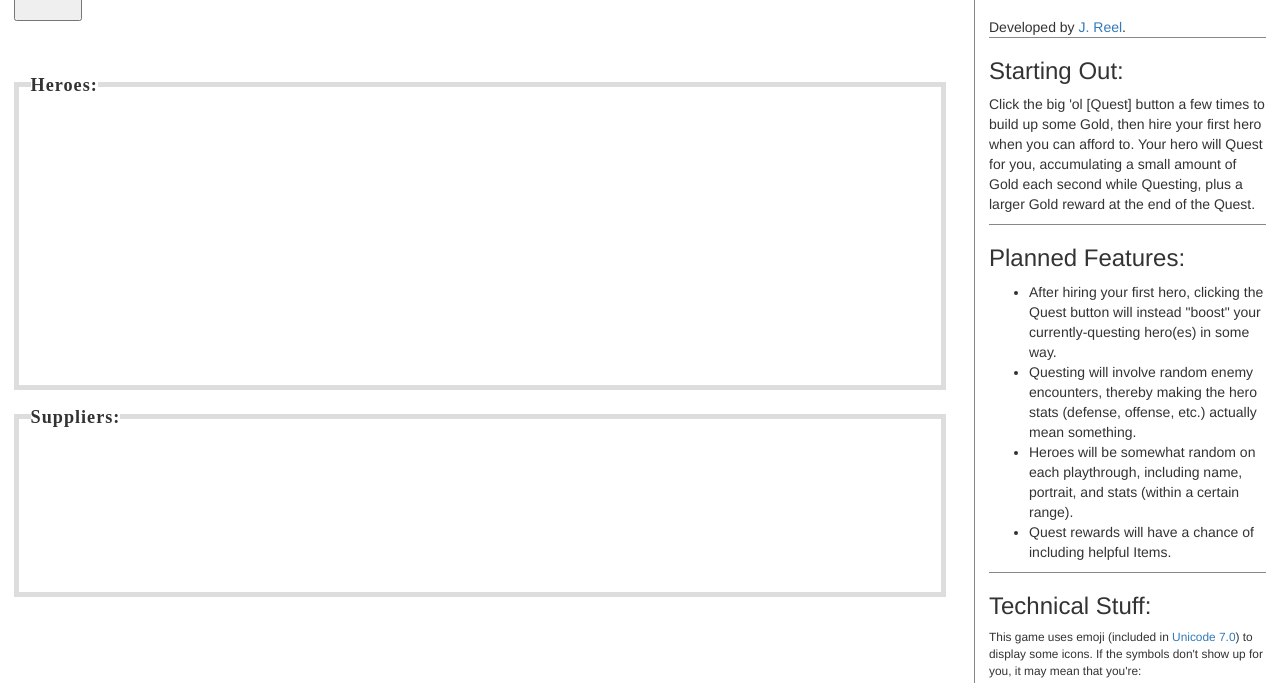
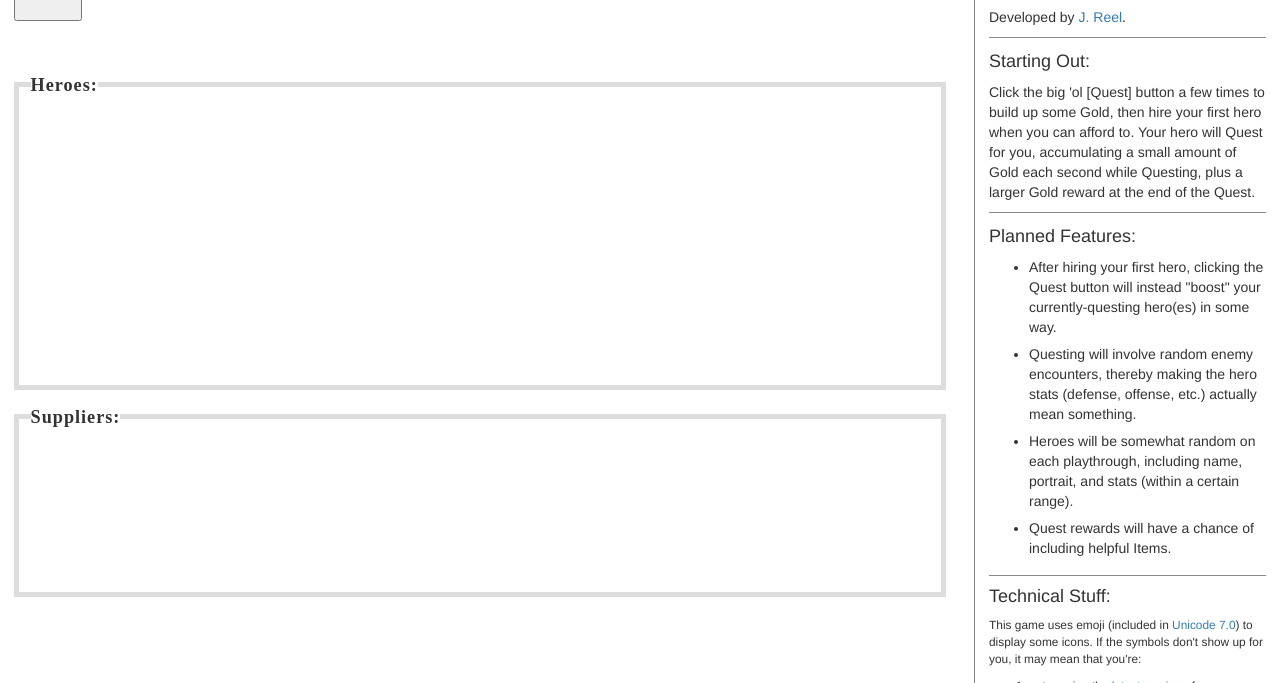
Before and after one commit to jreel/clicker, a plain HTML site: page index.html in a window 1280 px wide. Both pictures are taken after a click on the button "About". Shown: the part 117-800 px from the top of the page. Drawn offline with nearby package versions, Linux system fonts and the light colour scheme; a web font is replaced by a local one.

Commit message:
updating 'about' documentation

```diff
--- a/index.html
+++ b/index.html
@@ -115,22 +115,25 @@
 <div id="sidebar-wrapper" class="hidden">
 <div id="about" class="">
     <div>
+        <p>
     ClickerQuest is based on similar games, such as Clicker Heroes, CivClicker, Cookie Clicker, etc.
         It's a work-in-progress, so check back regularly for updates,
         and please send in any bug reports or feature requests!
-        <br><br>
+        </p>
+        <p>
         Developed by <a href="http://github.com/jreel">J. Reel</a>.
+        </p>
     </div>
 
     <div>
-    <h3>Starting Out:</h3>
+    <h4>Starting Out:</h4>
     <p>        Click the big 'ol [Quest] button a few times to build up some Gold, then hire your first hero when you can afford to.
         Your hero will Quest for you, accumulating a small amount of Gold each second while Questing, plus a larger Gold reward at the end of the Quest.
     </p>
     </div>
 
     <div>
-    <h3>Planned Features:</h3>
+    <h4>Planned Features:</h4>
     <p>
         <ul>
             <li>After hiring your first hero, clicking the Quest button will instead "boost" your currently-questing hero(es) in some way.</li>
@@ -142,7 +145,7 @@
     </div>
 
     <div id="technical">
-    <h3>Technical Stuff:</h3>
+    <h4>Technical Stuff:</h4>
     <p>
         This game uses emoji (included in <a href="https://emojipedia.org/unicode-7.0/">Unicode 7.0</a>) to display some icons.
         If the symbols don't show up for you, it may mean that you're:
--- a/layout.css
+++ b/layout.css
@@ -514,6 +514,9 @@ button.levelup, button.hire {
     padding-top: 1em 0;
     margin-top: 1em;
 }
+#about li {
+    padding-bottom: 0.5em;
+}
 #technical {
     font-size: 0.85em;
     border-bottom: 0px;
```
